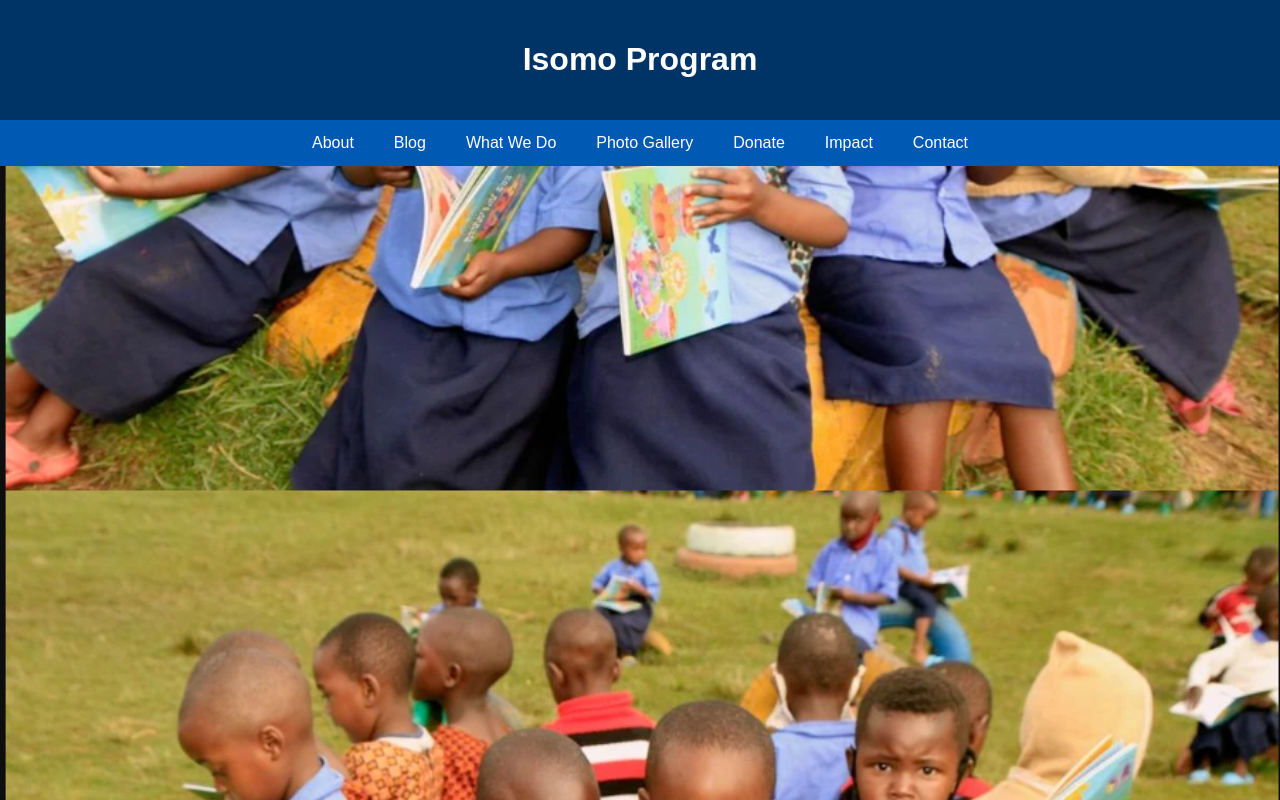
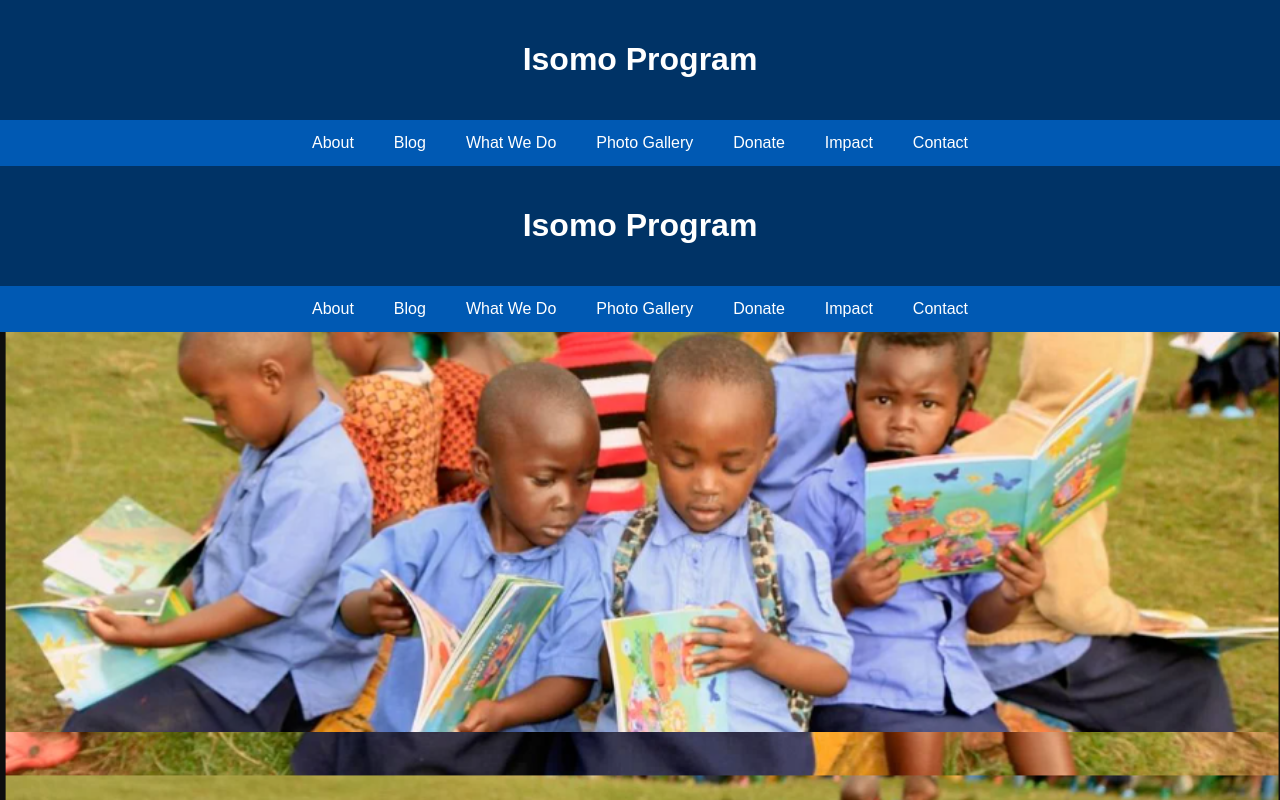
Before and after one commit to Emery-tech-byte/Isomo-Program-, a plain HTML site: page index.html in a window 1280 px wide. Drawn offline with Linux system fonts and the light colour scheme.

Commit message:
Update index.html

```diff
--- a/index.html
+++ b/index.html
@@ -57,7 +57,7 @@
     </style>
 </head>
 
-<body>
+<body class="home-page">
     <header>
         <h1>Isomo Program</h1>
     </header>
@@ -72,7 +72,23 @@
         <a href="#" onclick="showSection('contact')">Contact</a>
     </nav>
 
-    <body class="home-page">
+   <body class="home-page"> <!-- Remove the extra body tag here -->
+    <header>
+        <h1>Isomo Program</h1>
+    </header>
+
+    <nav>
+        <a href="#" onclick="showSection('about')">About</a>
+        <a href="#" onclick="showSection('blog')">Blog</a>
+        <a href="#" onclick="showSection('what')">What We Do</a>
+        <a href="#" onclick="showSection('gallery')">Photo Gallery</a>
+        <a href="#" onclick="showSection('donate')">Donate</a>
+        <a href="#" onclick="showSection('impact')">Impact</a>
+        <a href="#" onclick="showSection('contact')">Contact</a>
+    </nav>
+
+    <img src="images/gallery1.png" alt="students learning how to read" class="home-img" />
+
     <section id="about">
         <h2>About</h2>
         <p><strong>Philosophy:</strong> Empowering youth through education.</p>
@@ -87,7 +103,7 @@
         <p><strong>Our Partners:</strong> We are supported by local government agencies, schools, and compassionate community members.</p>
     </section>
 
-    <section id="blog">
+<section id="blog">
         <h2>Blog</h2>
         <p>Meet Francine, one of our earliest students who now teaches others. Read how Isomo transformed her life...</p>
     </section>
```
